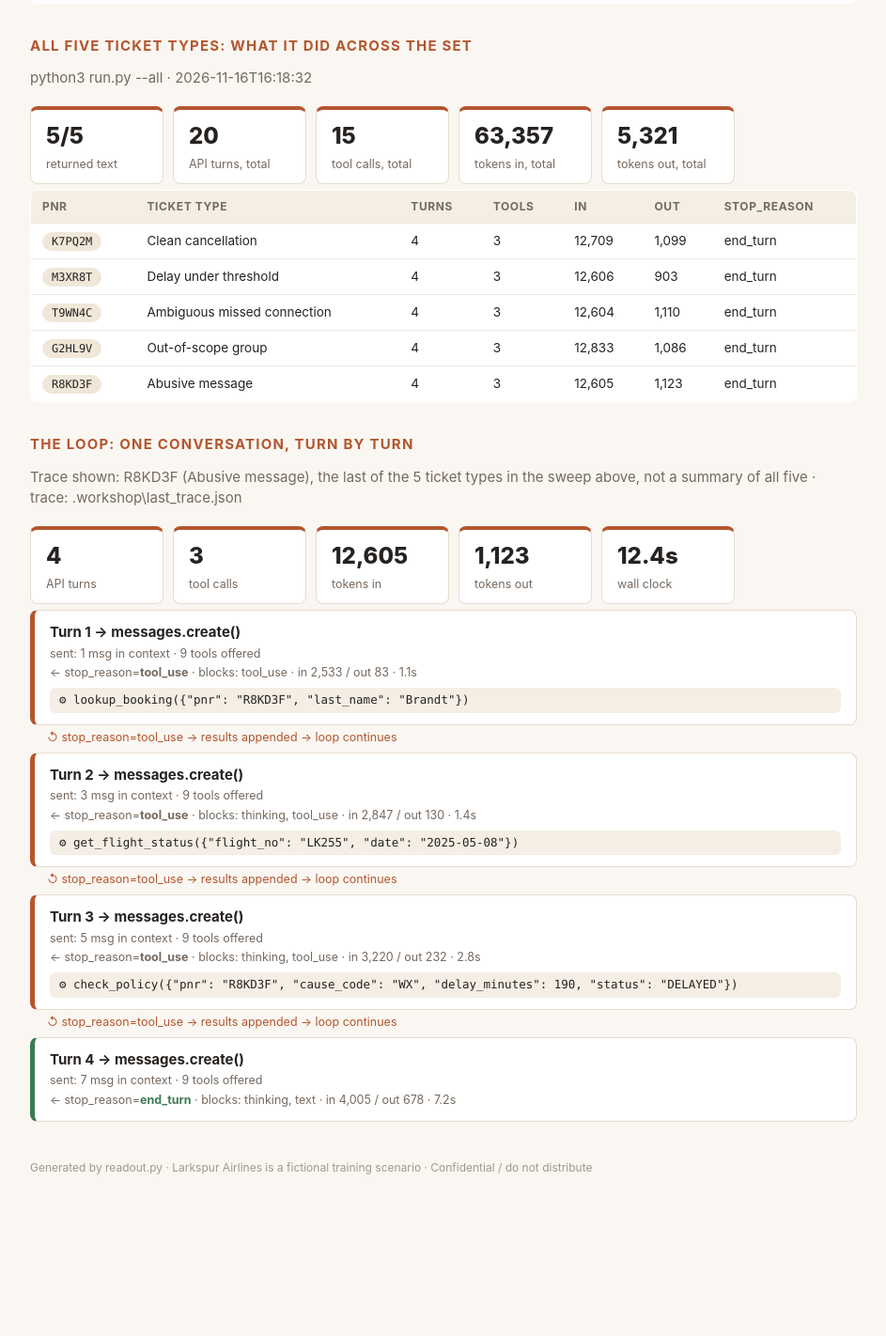
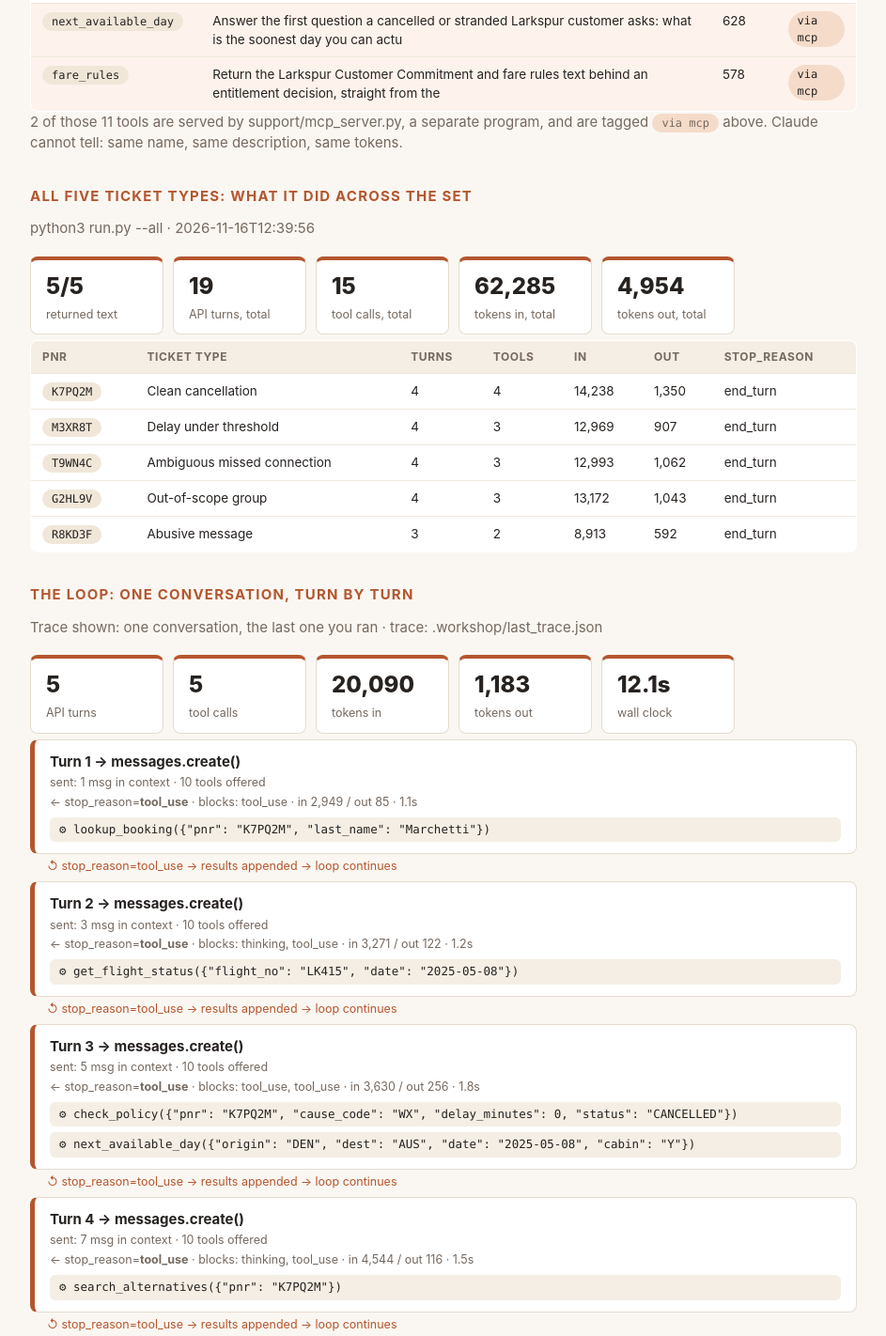
Before and after one commit to daniaahmedd/Room_18_Anthropic, a plain HTML site: page readout.html in a window 1280 px wide. Shown: the part 868-2290 px from the top of the page at 94% size, without its empty margins (168-1111 px from the left). Before the commit the page ends 2196 px from the top, so only its background shows below. Drawn offline with Linux system fonts and the light colour scheme.

Commit message:
canon: gate 2.2 by Paul Baverey
Step 2.2 (The same tool, over MCP) saved. Green on this laptop: 1.2, 1.3, 1.4, 2.1, 2.2.
Changed since the last canon: agent.py +1 -1, readout-trace.json +8 -6, readout.html +42 -31.
Why: tool_list() now adds the MCP server's tools (next_available_day, fare_rules); local copy removed so each tool has one owner. Gates 2.1 and 2.2 green.
Behind? python3 pod_sync.py --take-canon, then in claude: /catchup

```diff
--- a/readout.html
+++ b/readout.html
@@ -38,12 +38,12 @@ th { background: #f4eee4; font-size: 12px; letter-spacing: .05em; text-transform
 .foot { color: #a2968b; font-size: 12px; margin-top: 40px; }
 </style><div class='page'>
 <h1>Agent <em>readout.</em></h1>
-<p class='sub'>2026-11-16 21:07</p>
+<p class='sub'>2026-11-17 08:20</p>
 <h2>Architecture: what the agent is</h2>
 <div class='strip'>
-<div class='stat'><b>9</b><span>tools offered</span></div>
+<div class='stat'><b>11</b><span>tools offered</span></div>
 <div class='stat'><b>0</b><span>beyond the given 9</span></div>
-<div class='stat'><b>0</b><span>served over MCP</span></div>
+<div class='stat'><b>2</b><span>served over MCP</span></div>
 <div class='stat'><b>8</b><span>loop ceiling</span></div>
 <div class='stat'><b>1478</b><span>system prompt chars</span></div>
 <div class='stat'><b>0</b><span>tone addendum chars</span></div>
@@ -58,57 +58,68 @@ th { background: #f4eee4; font-size: 12px; letter-spacing: .05em; text-transform
 <tr><td><span class='pill'>issue_voucher</span></td><td>Issue a meal, ground, hotel, or goodwill voucher. Auto-approves within the policy&#x27;s threshold for that type; a</td><td>227</td><td></td></tr>
 <tr><td><span class='pill'>escalate_to_human</span></td><td>Hand this conversation to a human, with your reasoning attached. Use for groups, partner segments, unaccompani</td><td>220</td><td></td></tr>
 <tr><td><span class='pill'>send_confirmation</span></td><td>Send the customer a written confirmation of what was just done. Benign.</td><td>71</td><td></td></tr>
+<tr class='yours'><td><span class='pill'>next_available_day</span></td><td>Answer the first question a cancelled or stranded Larkspur customer asks: what is the soonest day you can actu</td><td>628</td><td><span class='pill you'>via mcp</span></td></tr>
+<tr class='yours'><td><span class='pill'>fare_rules</span></td><td>Return the Larkspur Customer Commitment and fare rules text behind an entitlement decision, straight from the </td><td>578</td><td><span class='pill you'>via mcp</span></td></tr>
 </table>
+<p class='sub'>2 of those 11 tools are served by support/mcp_server.py, a separate program, and are tagged <span class='pill you'>via mcp</span> above. Claude cannot tell: same name, same description, same tokens.</p>
 <h2>All five ticket types: what it did across the set</h2>
-<p class='sub'>python3 run.py --all · 2026-11-16T16:18:32</p>
+<p class='sub'>python3 run.py --all · 2026-11-16T12:39:56</p>
 <div class='strip'>
 <div class='stat'><b>5/5</b><span>returned text</span></div>
-<div class='stat'><b>20</b><span>API turns, total</span></div>
+<div class='stat'><b>19</b><span>API turns, total</span></div>
 <div class='stat'><b>15</b><span>tool calls, total</span></div>
-<div class='stat'><b>63,357</b><span>tokens in, total</span></div>
-<div class='stat'><b>5,321</b><span>tokens out, total</span></div>
+<div class='stat'><b>62,285</b><span>tokens in, total</span></div>
+<div class='stat'><b>4,954</b><span>tokens out, total</span></div>
 </div>
 <table><tr><th>pnr</th><th>ticket type</th><th>turns</th><th>tools</th><th>in</th><th>out</th><th>stop_reason</th></tr>
-<tr><td><span class='pill'>K7PQ2M</span></td><td>Clean cancellation</td><td>4</td><td>3</td><td>12,709</td><td>1,099</td><td>end_turn</td></tr>
-<tr><td><span class='pill'>M3XR8T</span></td><td>Delay under threshold</td><td>4</td><td>3</td><td>12,606</td><td>903</td><td>end_turn</td></tr>
-<tr><td><span class='pill'>T9WN4C</span></td><td>Ambiguous missed connection</td><td>4</td><td>3</td><td>12,604</td><td>1,110</td><td>end_turn</td></tr>
-<tr><td><span class='pill'>G2HL9V</span></td><td>Out-of-scope group</td><td>4</td><td>3</td><td>12,833</td><td>1,086</td><td>end_turn</td></tr>
-<tr><td><span class='pill'>R8KD3F</span></td><td>Abusive message</td><td>4</td><td>3</td><td>12,605</td><td>1,123</td><td>end_turn</td></tr>
+<tr><td><span class='pill'>K7PQ2M</span></td><td>Clean cancellation</td><td>4</td><td>4</td><td>14,238</td><td>1,350</td><td>end_turn</td></tr>
+<tr><td><span class='pill'>M3XR8T</span></td><td>Delay under threshold</td><td>4</td><td>3</td><td>12,969</td><td>907</td><td>end_turn</td></tr>
+<tr><td><span class='pill'>T9WN4C</span></td><td>Ambiguous missed connection</td><td>4</td><td>3</td><td>12,993</td><td>1,062</td><td>end_turn</td></tr>
+<tr><td><span class='pill'>G2HL9V</span></td><td>Out-of-scope group</td><td>4</td><td>3</td><td>13,172</td><td>1,043</td><td>end_turn</td></tr>
+<tr><td><span class='pill'>R8KD3F</span></td><td>Abusive message</td><td>3</td><td>2</td><td>8,913</td><td>592</td><td>end_turn</td></tr>
 </table>
 <h2>The loop: one conversation, turn by turn</h2>
-<p class='sub'>Trace shown: R8KD3F (Abusive message), the last of the 5 ticket types in the sweep above, not a summary of all five · trace: .workshop\last_trace.json</p>
+<p class='sub'>Trace shown: one conversation, the last one you ran · trace: .workshop/last_trace.json</p>
 <div class='strip'>
-<div class='stat'><b>4</b><span>API turns</span></div>
-<div class='stat'><b>3</b><span>tool calls</span></div>
-<div class='stat'><b>12,605</b><span>tokens in</span></div>
-<div class='stat'><b>1,123</b><span>tokens out</span></div>
-<div class='stat'><b>12.4s</b><span>wall clock</span></div>
+<div class='stat'><b>5</b><span>API turns</span></div>
+<div class='stat'><b>5</b><span>tool calls</span></div>
+<div class='stat'><b>20,090</b><span>tokens in</span></div>
+<div class='stat'><b>1,183</b><span>tokens out</span></div>
+<div class='stat'><b>12.1s</b><span>wall clock</span></div>
 </div>
 <div class='turn'>
 <div class='hd'>Turn 1 → messages.create()</div>
-<div class='meta'>sent: 1 msg in context · 9 tools offered</div>
-<div class='meta'>← stop_reason=<b>tool_use</b> · blocks: tool_use · in 2,533 / out 83 · 1.1s</div>
-<div class='tool'>⚙ lookup_booking({&quot;pnr&quot;: &quot;R8KD3F&quot;, &quot;last_name&quot;: &quot;Brandt&quot;})</div>
+<div class='meta'>sent: 1 msg in context · 10 tools offered</div>
+<div class='meta'>← stop_reason=<b>tool_use</b> · blocks: tool_use · in 2,949 / out 85 · 1.1s</div>
+<div class='tool'>⚙ lookup_booking({&quot;pnr&quot;: &quot;K7PQ2M&quot;, &quot;last_name&quot;: &quot;Marchetti&quot;})</div>
 </div>
 <div class='loopback'>↺ stop_reason=tool_use → results appended → loop continues</div>
 <div class='turn'>
 <div class='hd'>Turn 2 → messages.create()</div>
-<div class='meta'>sent: 3 msg in context · 9 tools offered</div>
-<div class='meta'>← stop_reason=<b>tool_use</b> · blocks: thinking, tool_use · in 2,847 / out 130 · 1.4s</div>
-<div class='tool'>⚙ get_flight_status({&quot;flight_no&quot;: &quot;LK255&quot;, &quot;date&quot;: &quot;2025-05-08&quot;})</div>
+<div class='meta'>sent: 3 msg in context · 10 tools offered</div>
+<div class='meta'>← stop_reason=<b>tool_use</b> · blocks: thinking, tool_use · in 3,271 / out 122 · 1.2s</div>
+<div class='tool'>⚙ get_flight_status({&quot;flight_no&quot;: &quot;LK415&quot;, &quot;date&quot;: &quot;2025-05-08&quot;})</div>
 </div>
 <div class='loopback'>↺ stop_reason=tool_use → results appended → loop continues</div>
 <div class='turn'>
 <div class='hd'>Turn 3 → messages.create()</div>
-<div class='meta'>sent: 5 msg in context · 9 tools offered</div>
-<div class='meta'>← stop_reason=<b>tool_use</b> · blocks: thinking, tool_use · in 3,220 / out 232 · 2.8s</div>
-<div class='tool'>⚙ check_policy({&quot;pnr&quot;: &quot;R8KD3F&quot;, &quot;cause_code&quot;: &quot;WX&quot;, &quot;delay_minutes&quot;: 190, &quot;status&quot;: &quot;DELAYED&quot;})</div>
+<div class='meta'>sent: 5 msg in context · 10 tools offered</div>
+<div class='meta'>← stop_reason=<b>tool_use</b> · blocks: tool_use, tool_use · in 3,630 / out 256 · 1.8s</div>
+<div class='tool'>⚙ check_policy({&quot;pnr&quot;: &quot;K7PQ2M&quot;, &quot;cause_code&quot;: &quot;WX&quot;, &quot;delay_minutes&quot;: 0, &quot;status&quot;: &quot;CANCELLED&quot;})</div>
+<div class='tool'>⚙ next_available_day({&quot;origin&quot;: &quot;DEN&quot;, &quot;dest&quot;: &quot;AUS&quot;, &quot;date&quot;: &quot;2025-05-08&quot;, &quot;cabin&quot;: &quot;Y&quot;})</div>
+</div>
+<div class='loopback'>↺ stop_reason=tool_use → results appended → loop continues</div>
+<div class='turn'>
+<div class='hd'>Turn 4 → messages.create()</div>
+<div class='meta'>sent: 7 msg in context · 10 tools offered</div>
+<div class='meta'>← stop_reason=<b>tool_use</b> · blocks: thinking, tool_use · in 4,544 / out 116 · 1.5s</div>
+<div class='tool'>⚙ search_alternatives({&quot;pnr&quot;: &quot;K7PQ2M&quot;})</div>
 </div>
 <div class='loopback'>↺ stop_reason=tool_use → results appended → loop continues</div>
 <div class='turn done'>
-<div class='hd'>Turn 4 → messages.create()</div>
-<div class='meta'>sent: 7 msg in context · 9 tools offered</div>
-<div class='meta'>← stop_reason=<b class='stopped'>end_turn</b> · blocks: thinking, text · in 4,005 / out 678 · 7.2s</div>
+<div class='hd'>Turn 5 → messages.create()</div>
+<div class='meta'>sent: 9 msg in context · 10 tools offered</div>
+<div class='meta'>← stop_reason=<b class='stopped'>end_turn</b> · blocks: thinking, text · in 5,696 / out 604 · 5.6s</div>
 </div>
 <p class='foot'>Generated by readout.py · Larkspur Airlines is a fictional training scenario · Confidential / do not distribute</p></div>
-<script type="application/json" id="evidence">{"generated": "2026-11-16T21:07:05", "pod": null, "banked_by": "Mohamed Abouelmagd", "banked": {"1.2": "FCB-D3B", "1.3": "07E-85A", "1.4": "803-5E8"}, "trace": {"turns": 4, "tool_calls": 3, "tool_names": ["lookup_booking", "get_flight_status", "check_policy"], "saw_thinking": true, "used_format": false, "used_tool_choice_none": false, "streamed": false, "deltas_seen": 0, "tokens": {"input": 12605, "output": 1123, "cache_read": 0, "cache_write": 0}, "cache_hit_ratio": null, "elapsed": 12.4}, "all_shapes": {"attempted": 5, "shapes": 5, "failed": 0, "resolved": 5, "turns": 20, "tool_calls": 15, "tokens_in": 63357, "tokens_out": 5321, "cache_read": 0, "unfinished": [], "errors": []}}</script>
+<script type="application/json" id="evidence">{"generated": "2026-11-17T08:20:48", "pod": null, "banked_by": "Paul Baverey", "banked": {"1.2": "09C-DBF", "1.3": "9D5-1E7", "1.4": "EF2-4CE", "2.1": "DAB-8E4", "2.2": "D71-07F"}, "trace": {"turns": 5, "tool_calls": 5, "tool_names": ["lookup_booking", "get_flight_status", "check_policy", "next_available_day", "search_alternatives"], "saw_thinking": true, "used_format": false, "used_tool_choice_none": false, "streamed": false, "deltas_seen": 0, "tokens": {"input": 20090, "output": 1183, "cache_read": 0, "cache_write": 0}, "cache_hit_ratio": null, "elapsed": 12.1}, "all_shapes": {"attempted": 5, "shapes": 5, "failed": 0, "resolved": 5, "turns": 19, "tool_calls": 15, "tokens_in": 62285, "tokens_out": 4954, "cache_read": 0, "unfinished": [], "errors": []}}</script>
```
Also changed, not shown: readout-trace.json (+8 -6 lines), 1 other file.
